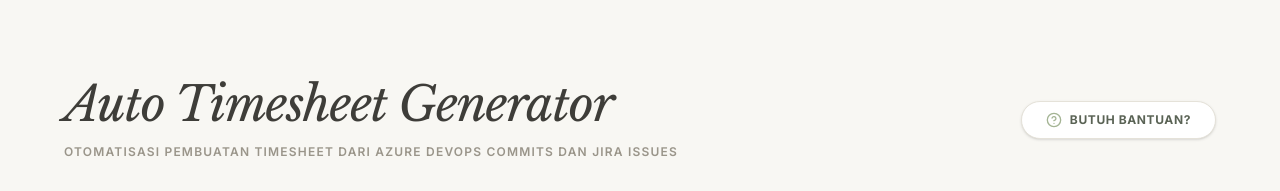
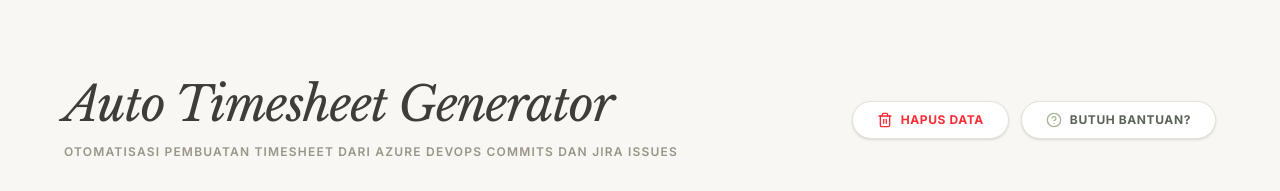
Before and after one commit to uncomf0rt/generate-timesheet, a React (Vite) app: page / in a window 1280 px wide. Shown: the top 191 px of the page. Built offline with nearby package versions, Linux system fonts and the light colour scheme.

Commit message:
feat: save input to local storage

```diff
--- a/src/App.tsx
+++ b/src/App.tsx
@@ -1,26 +1,34 @@
-import React, { useState } from 'react';
+import React, { useState, useEffect } from 'react';
 import { ConfigurationPanel } from './components/ConfigurationPanel';
 import { ResultTable } from './components/ResultTable';
 import { HelpPanel } from './components/HelpPanel';
 import { Config, DayRecord } from './lib/types';
 import { generateTimesheetData } from './lib/generator';
 import { exportToExcel, exportToPDF } from './lib/exportUtils';
-import { DownloadCloud, FileText, HelpCircle, X } from 'lucide-react';
+import { DownloadCloud, FileText, HelpCircle, X, Trash2 } from 'lucide-react';
 import { format, subDays, parseISO } from 'date-fns';
 import { id } from 'date-fns/locale';
 
 export default function App() {
-  const [config, setConfig] = useState<Config>({
-    adoOrg: '',
-    adoProject: '',
-    adoPat: '',
-    adoEmail: '',
-    jiraDomain: '',
-    jiraEmail: '',
-    jiraToken: '',
+  const [config, setConfig] = useState<Config>(() => {
+    const savedConfig = localStorage.getItem('timesheet-config');
+    const parsedConfig = savedConfig ? JSON.parse(savedConfig) : {};
+
+    return {
+      adoOrg: parsedConfig.adoOrg || '',
+      adoProject: parsedConfig.adoProject || '',
+      adoEmail: parsedConfig.adoEmail || '',
+      jiraDomain: parsedConfig.jiraDomain || '',
+      jiraEmail: parsedConfig.jiraEmail || '',
       startDate: format(subDays(new Date(), 30), 'yyyy-MM-dd'),
       endDate: format(new Date(), 'yyyy-MM-dd'),
+    };
   });
+
+  useEffect(() => {
+    const { startDate, endDate, ...configToSave } = config;
+    localStorage.setItem('timesheet-config', JSON.stringify(configToSave));
+  }, [config]);
 
   const [records, setRecords] = useState<DayRecord[]>([]);
   const [loading, setLoading] = useState(false);
@@ -38,9 +46,24 @@ export default function App() {
     });
   };
 
+  const handleClearSavedData = () => {
+    if (window.confirm("Apakah Anda yakin ingin menghapus data kredensial yang tersimpan?")) {
+      localStorage.removeItem('timesheet-config');
+      setConfig({
+        adoOrg: '',
+        adoProject: '',
+        adoEmail: '',
+        jiraDomain: '',
+        jiraEmail: '',
+        startDate: format(subDays(new Date(), 30), 'yyyy-MM-dd'),
+        endDate: format(new Date(), 'yyyy-MM-dd'),
+      });
+    }
+  };
+
   const handleGenerate = async () => {
     // Validate minimally
-    if (!config.adoOrg || !config.adoProject || !config.adoPat || !config.adoEmail) {
+    if (!config.adoOrg || !config.adoProject || !config.adoEmail) {
       alert("Harap lengkapi semua isian Azure DevOps sebagai sumber utama data commits.");
       return;
     }
@@ -77,6 +100,16 @@ export default function App() {
             </p>
           </div>
 
+          <div className="flex items-center gap-3">
+            <button
+              onClick={handleClearSavedData}
+              className="flex items-center gap-2 px-6 py-2.5 rounded-full text-xs font-bold uppercase tracking-wider transition-all shadow-sm border bg-white text-red-500 border-[#E5E2D9] hover:bg-red-50"
+              title="Hapus data kredensial yang tersimpan di browser"
+            >
+              <Trash2 className="w-4 h-4" />
+              Hapus Data
+            </button>
+
             <button
               onClick={() => setShowHelp(!showHelp)}
               className={`flex items-center gap-2 px-6 py-2.5 rounded-full text-xs font-bold uppercase tracking-wider transition-all shadow-sm border ${
@@ -88,6 +121,7 @@ export default function App() {
               {showHelp ? <X className="w-4 h-4" /> : <HelpCircle className="w-4 h-4 text-[#A4B494]" />}
               {showHelp ? "Tutup Panduan" : "Butuh Bantuan?"}
             </button>
+          </div>
         </div>
 
         {/* Help Panel */}
--- a/src/components/ResultTable.tsx
+++ b/src/components/ResultTable.tsx
@@ -58,7 +58,7 @@ export const ResultTable: React.FC<Props> = ({ records, onUpdateRecord }) => {
                         >
                           <option value="Hari kerja">Hari Kerja</option>
                           <option value="Libur">
-                            {record.isHoliday ? `Libur (${record.holidayName})` : record.isWeekend ? 'Libur Akhir Pekan' : 'Libur'}
+                            {record.isHoliday ? record.holidayName : record.isWeekend ? 'Libur Akhir Pekan' : 'Libur'}
                           </option>
                         </select>
                       </td>
```
Lines whose indentation alone changed are shown as unchanged.
